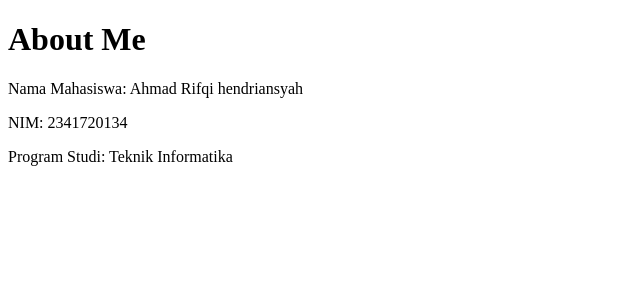
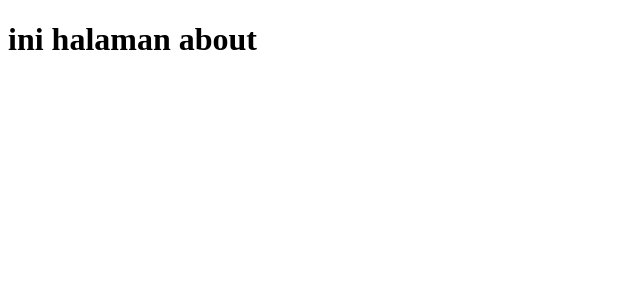
Before and after one commit to ItsQii/PemrogramanFramework, a Next.js app in the folder Praktikum_03/my-app/: page /about in a window 1280 px wide. Shown: the top 300 px of the page, without its empty margins (0-640 px from the left). Built offline with nearby package versions, Linux system fonts and the light colour scheme.

Commit message:
feat: add About, AppSetting, and UserSetting pages

```diff
--- a/Praktikum_03/my-app/src/pages/about.js
+++ /dev/null
@@ -1,13 +0,0 @@
-// pages/about.js
-import Link from "next/link";
-
-export default function About() {
-  return (
-    <div style={{ fontFamily: "Times New Roman" }}>
-      <h1>About Me</h1>
-      <p>Nama Mahasiswa: Ahmad Rifqi hendriansyah</p>
-      <p>NIM: 2341720134</p>
-      <p>Program Studi: Teknik Informatika</p>
-    </div>
-  );
-}
--- /dev/null
+++ b/Praktikum_03/my-app/src/pages/about/index.tsx
@@ -0,0 +1,7 @@
+export default function About() {
+  return (
+    <div>
+      <h1>ini halaman about</h1>
+    </div>
+  )
+}
```
Also changed, not shown: Praktikum_03/my-app/src/pages/setting/app.tsx (added, +9 -0 lines), Praktikum_03/my-app/src/pages/setting/user.tsx (added, +9 -0 lines).
